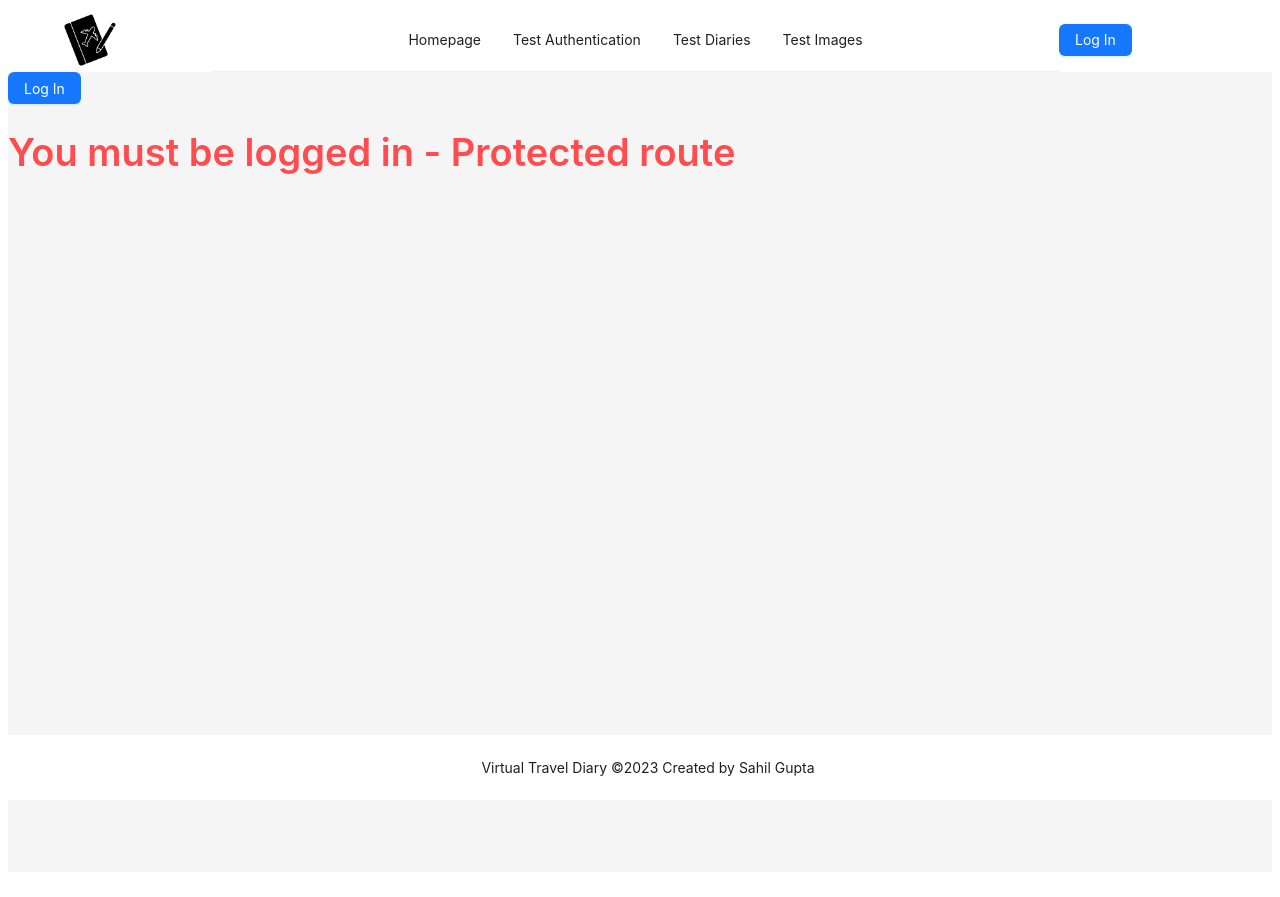
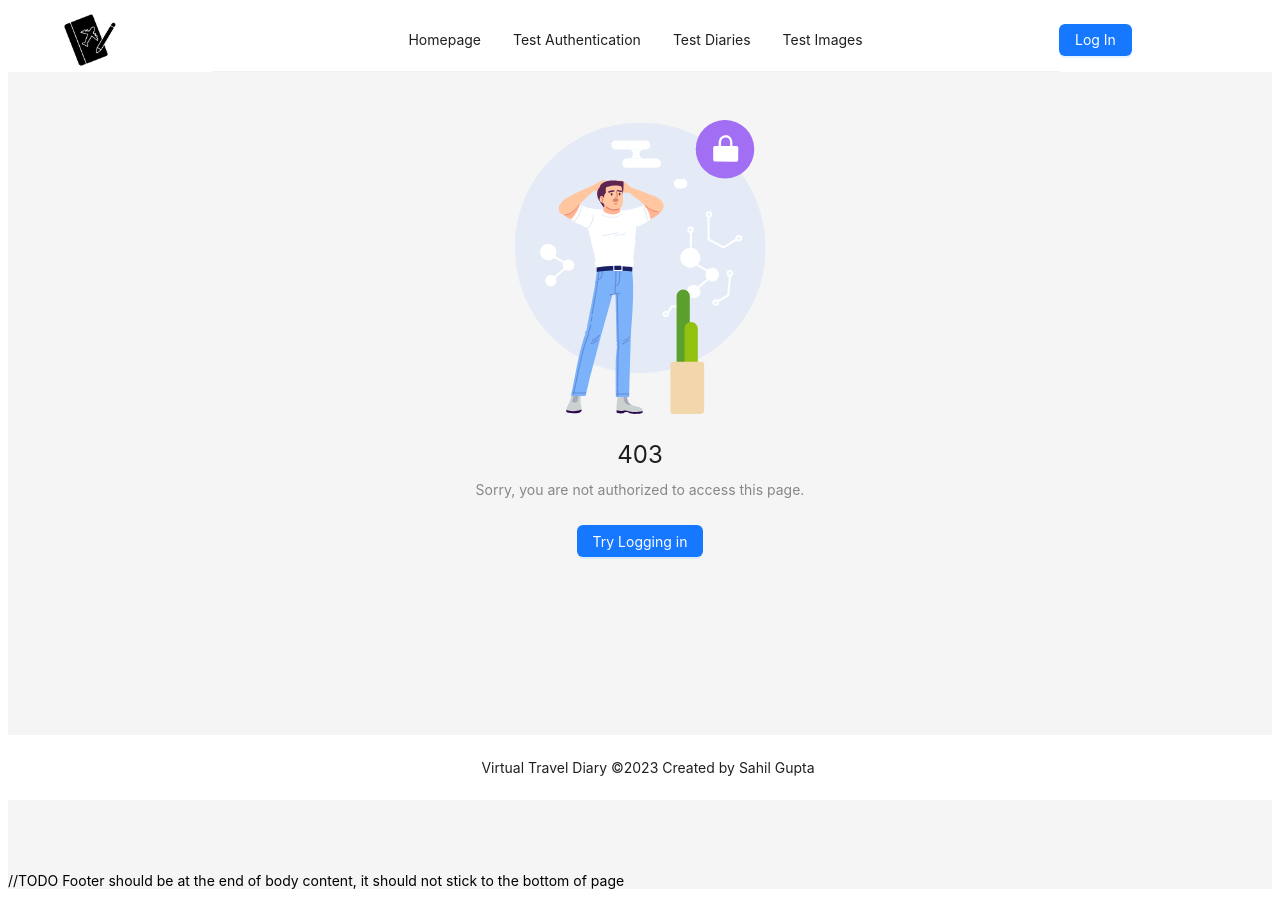
Before and after one commit to Sahil1709/virtual-travel-diary, a Next.js app: page /testAuthentication in a window 1280 px wide. Built offline with nearby package versions, Linux system fonts and the light colour scheme; no server answers.

Commit message:
Implemented Custom 403 Page

```diff
--- /dev/null
+++ b/app/components/Custom403.jsx
@@ -0,0 +1,28 @@
+import React from "react";
+import { Button, Result } from "antd";
+import { UserAuth } from "../context/AuthContext";
+
+const Custom403 = () => {
+  const { googleSignIn } = UserAuth();
+  const handleSignIn = async () => {
+    try {
+      await googleSignIn();
+    } catch (error) {
+      console.log(error);
+    }
+  };
+
+  return (
+    <Result
+      status="403"
+      title="403"
+      subTitle="Sorry, you are not authorized to access this page."
+      extra={
+        <Button type="primary" onClick={handleSignIn}>
+          Try Logging in
+        </Button>
+      }
+    />
+  );
+};
+export default Custom403;
--- a/app/context/AuthContext.js
+++ b/app/context/AuthContext.js
@@ -14,6 +14,7 @@ export const AuthContextProvider = ({ children }) => {
 
     const googleSignIn = () => {
         const provider = new GoogleAuthProvider();
+        //! Handle firebase error user cancelled popup
         signInWithPopup(auth, provider);
     };
 
--- a/app/layout.js
+++ b/app/layout.js
@@ -8,6 +8,7 @@ import { Inter } from 'next/font/google'
 
 const inter = Inter({ subsets: ['latin'] })
 
+//! Find a way to export metadata from client components
 // export const metadata = {
 //   title: 'Create Next App',
 //   description: 'Generated by create next app',
@@ -25,6 +26,7 @@ export default function RootLayout({ children }) {
               {children}
             </Content>
 
+            //TODO Footer should be at the end of body content, it should not stick to the bottom of page
             <Footer
               style={{
                 textAlign: "center",
--- a/app/testAuthentication/page.js
+++ b/app/testAuthentication/page.js
@@ -5,28 +5,12 @@ import { doc, getDoc, updateDoc, setDoc } from "firebase/firestore";
 import { database } from "../firebase";
 import Title from "antd/es/typography/Title";
 import { UserAuth } from "../context/AuthContext";
+import Custom403 from "../components/Custom403";
 
 const TestAuthentication = () => {
-    const { user, googleSignIn, logOut } = UserAuth();
+    const { user } = UserAuth();
     const [form] = Form.useForm();
     const [loading, setLoading] = useState(true);
-
-    // User Authentication functions
-    const handleSignIn = async () => {
-        try {
-            await googleSignIn();
-        } catch (error) {
-            console.log(error);
-        }
-    };
-
-    const handleSignOut = async () => {
-        try {
-            await logOut();
-        } catch (error) {
-            console.log(error);
-        }
-    };
 
     useEffect(() => {
         const checkAuthentication = async () => {
@@ -108,18 +92,11 @@ const TestAuthentication = () => {
 
     if (loading) return <div>Loading ...</div>
 
-    if (!user)
-        return (<>
-            <Button type="primary" onClick={handleSignIn}>
-                Log In
-            </Button>
-            <Title type="danger"> You must be logged in - Protected route</Title>
-        </>);
+    if (!user) return <Custom403 />
 
     return (
         <>
             {contextHolder}
-            <Button type="primary" onClick={handleSignOut}>Sign Out</Button>
             <Title >Welcome {user.displayName}</Title>
 
             <Form form={form} name="basic"
--- a/app/testImages/page.js
+++ b/app/testImages/page.js
@@ -5,6 +5,7 @@ import { UploadOutlined } from '@ant-design/icons';
 import { Button, Image, List, message, Upload, Row, Col } from 'antd';
 import { Progress, Space, Spin } from 'antd';
 import { UserAuth } from "../context/AuthContext";
+import Custom403 from "../components/Custom403";
 
 // Get a reference to the storage service, which is used to create references in your storage bucket
 import { storage } from "../firebase";
@@ -56,7 +57,7 @@ const TestImages = () => {
 
 
     // const props = {
-    //   name: 'file',
+    // name: 'file',
     //   // action: 'https://run.mocky.io/v3/435e224c-44fb-4773-9faf-380c5e6a2188',
     //   // headers: {
     //   //   authorization: 'authorization-text',
@@ -175,15 +176,17 @@ const TestImages = () => {
         console.log(downloadURLSofCurrentUser)
     }
 
-    return (
-        <>
-            {loading ? (
+    if (loading) return <>
         <div className="m-20 text-center pt-20">
             <Spin tip="loading..." size="large" ><div /></Spin>
         </div>
-            ) : !user ? (
-                <Title type="danger"> You must be logged in - Protected route</Title>
-            ) : (
+    </>
+
+    if (!user) return <Custom403 />
+
+    return (
+
+
         <div>
 
             <Title>{user && user.displayName}'s Images </Title>
@@ -204,8 +207,8 @@ const TestImages = () => {
             </Row>
 
         </div>
-            )}
-        </>
+
+
 
     );
 };
```
Lines whose indentation alone changed are shown as unchanged.
